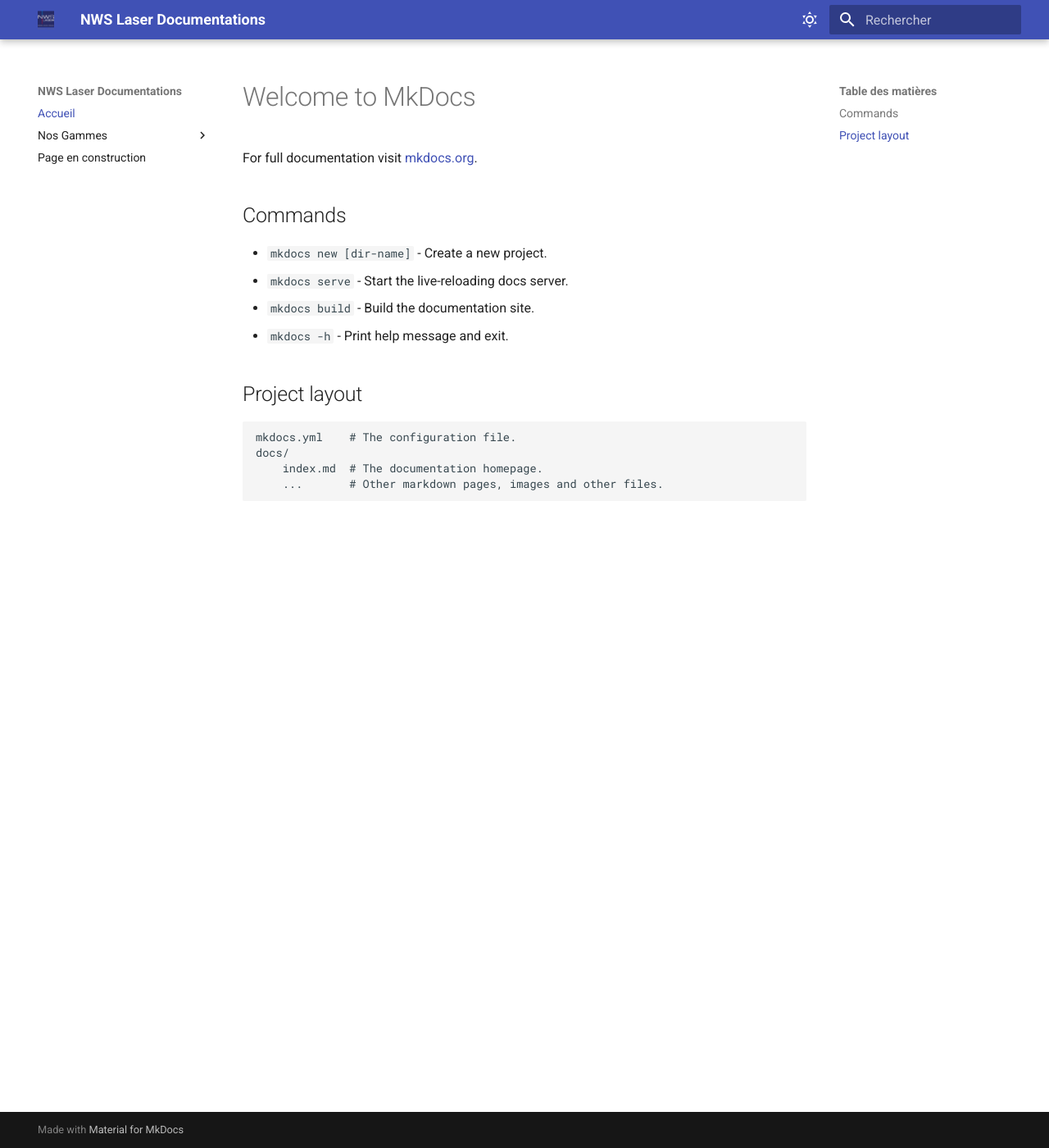
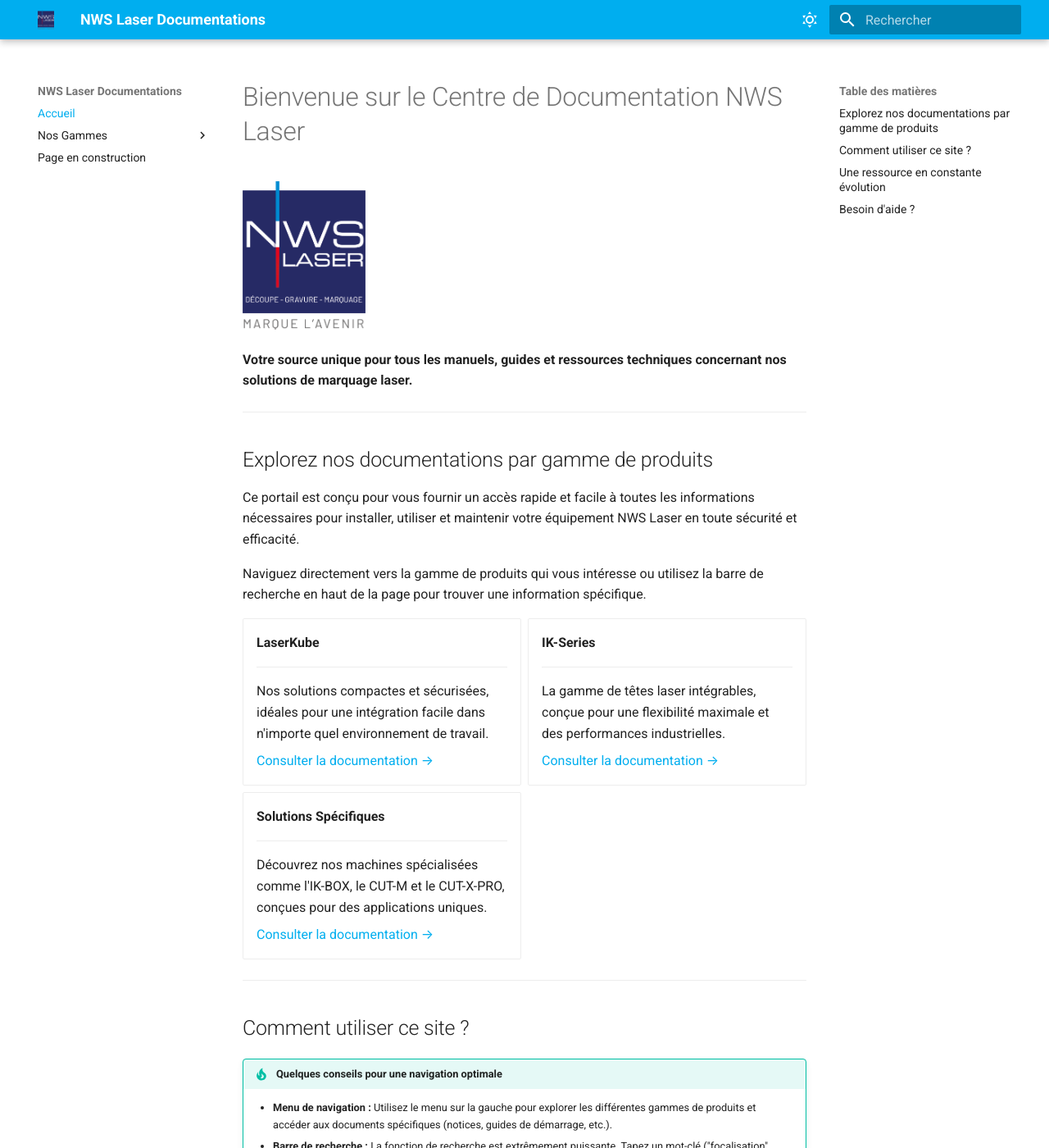
Before and after one commit to nwslaser/nwslaser-doc, an MkDocs documentation site: the page built from docs/index.md, in a window 1280 px wide and 1400 px high. Shown: the whole window at 82% size. Built offline with MkDocs 1.6.1 and Material for MkDocs 9.7.7, drawn with Linux system fonts in a browser that asks for light colours; some of the changed text lies outside the part shown.

Commit message:
Configuration finale du thème, ajout du guide LK-X et de la page d'accueil

```diff
--- a/docs/index.md
+++ b/docs/index.md
@@ -1,17 +1,63 @@
-# Welcome to MkDocs
+# Bienvenue sur le Centre de Documentation NWS Laser
 
-For full documentation visit [mkdocs.org](https://www.mkdocs.org).
+![Logo NWS Laser](assets/nws_laser_tr.png){ width="150" }
 
-## Commands
+**Votre source unique pour tous les manuels, guides et ressources techniques concernant nos solutions de marquage laser.**
 
-* `mkdocs new [dir-name]` - Create a new project.
-* `mkdocs serve` - Start the live-reloading docs server.
-* `mkdocs build` - Build the documentation site.
-* `mkdocs -h` - Print help message and exit.
+---
 
-## Project layout
+## Explorez nos documentations par gamme de produits
 
-    mkdocs.yml    # The configuration file.
-    docs/
-        index.md  # The documentation homepage.
-        ...       # Other markdown pages, images and other files.
+Ce portail est conçu pour vous fournir un accès rapide et facile à toutes les informations nécessaires pour installer, utiliser et maintenir votre équipement NWS Laser en toute sécurité et efficacité.
+
+Naviguez directement vers la gamme de produits qui vous intéresse ou utilisez la barre de recherche en haut de la page pour trouver une information spécifique.
+
+<div class="grid cards" markdown>
+
+-   __LaserKube__
+
+    ---
+
+    Nos solutions compactes et sécurisées, idéales pour une intégration facile dans n'importe quel environnement de travail.
+
+    [Consulter la documentation &rarr;](LaserKube/LaserKube-X/guide-demarrage-rapide_LK.md)
+
+-   __IK-Series__
+
+    ---
+
+    La gamme de têtes laser intégrables, conçue pour une flexibilité maximale et des performances industrielles.
+
+    [Consulter la documentation &rarr;](IK-Series/ik-series-m20.md)
+
+-   __Solutions Spécifiques__
+
+    ---
+
+    Découvrez nos machines spécialisées comme l'IK-BOX, le CUT-M et le CUT-X-PRO, conçues pour des applications uniques.
+
+    [Consulter la documentation &rarr;](IK-Box/index.md)
+
+</div>
+---
+
+## Comment utiliser ce site ?
+
+!!! tip "Quelques conseils pour une navigation optimale"
+
+    *   **Menu de navigation :** Utilisez le menu sur la gauche pour explorer les différentes gammes de produits et accéder aux documents spécifiques (notices, guides de démarrage, etc.).
+    *   **Barre de recherche :** La fonction de recherche est extrêmement puissante. Tapez un mot-clé ("focalisation", "LightBurn", "sécurité") pour trouver instantanément toutes les pages pertinentes.
+    *   **Mode sombre :** Préservez vos yeux en passant au mode sombre grâce à l'icône de lune/soleil en haut de la page.
+
+## Une ressource en constante évolution
+
+!!! info "Mises à jour"
+    Ce centre de documentation est un projet vivant. Nous nous engageons à l'enrichir et à le mettre à jour continuellement pour refléter les dernières améliorations de nos produits et logiciels. Si une section est marquée comme "en construction", soyez assuré qu'elle sera disponible très prochainement.
+
+## Besoin d'aide ?
+
+Si vous ne trouvez pas l'information que vous recherchez ou si vous avez besoin d'une assistance personnalisée, notre équipe de support technique est à votre disposition.
+
+*   **Téléphone :** [+33 (0) 4 81 68 04 04](tel:+33481680404)
+*   **Email :** [info@nwslaser.fr](mailto:info@nwslaser.fr)
+*   **Site Web :** [https://nwslaser.fr](https://nwslaser.fr )
--- /dev/null
+++ b/docs/stylesheets/extra.css
@@ -0,0 +1,6 @@
+/* Déclaration de notre couleur primaire personnalisée */
+:root {
+  --md-primary-fg-color: #00aeef;
+  --md-primary-fg-color--light: #00cfff; /* Une version plus claire pour le survol */
+  --md-primary-fg-color--dark: #008ecb;  /* Une version plus foncée */
+}
--- a/mkdocs.yml
+++ b/mkdocs.yml
@@ -9,15 +9,17 @@
   logo: assets/nws_laser_tr.png
   favicon: assets/nws_laser_tr.png
   palette:
-    # Palette de couleurs
+    # Palette pour le mode clair
     - scheme: default
-      primary: indigo
-      accent: indigo
+      primary: custom  # <-- On utilise 'custom' car ce n'est pas une couleur standard
+      accent: indigo   # <-- L'accent est pour les éléments interactifs (boutons, etc.)
       toggle:
         icon: material/weather-sunny
         name: Passer au mode sombre
+
+    # Palette pour le mode sombre
     - scheme: slate
-      primary: black
+      primary: custom  # <-- On peut aussi l'utiliser pour le mode sombre
       accent: indigo
       toggle:
         icon: material/weather-night
@@ -45,7 +47,27 @@
 
   - 'Page en construction': en-construction.md
 # Extensions Markdown (recommandé de les ajouter si elles n'y sont pas)
+
+extra_css:
+  - stylesheets/extra.css
+
 markdown_extensions:
+  # Permet les blocs d'avertissement comme !!! note
   - admonition
+  # Permet d'ajouter des attributs HTML comme { width="..." }
+  - attr_list
+  # Permet d'interpréter le Markdown à l'intérieur de balises HTML (crucial pour les cartes)
+  - md_in_html
+  # Améliorations diverses pour la coloration du code, les listes, etc.
   - pymdownx.details
   - pymdownx.superfences
+  - pymdownx.highlight:
+      anchor_linenums: true
+  - pymdownx.inlinehilite
+  - pymdownx.snippets
+  - pymdownx.emoji:
+      emoji_index: !!python/name:material.extensions.emoji.twemoji
+      emoji_generator: !!python/name:material.extensions.emoji.to_svg
+
+
+# ===================================================================
```
